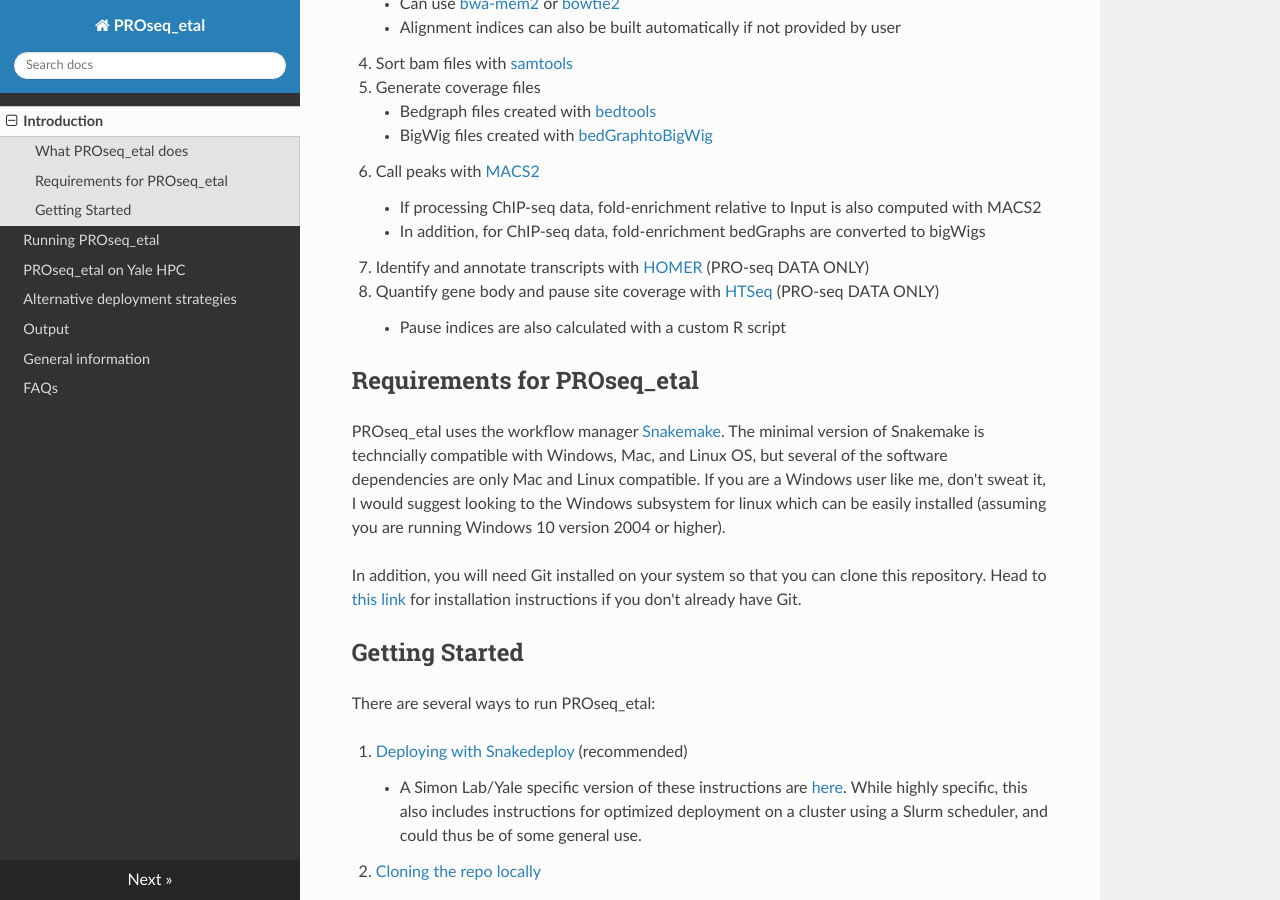
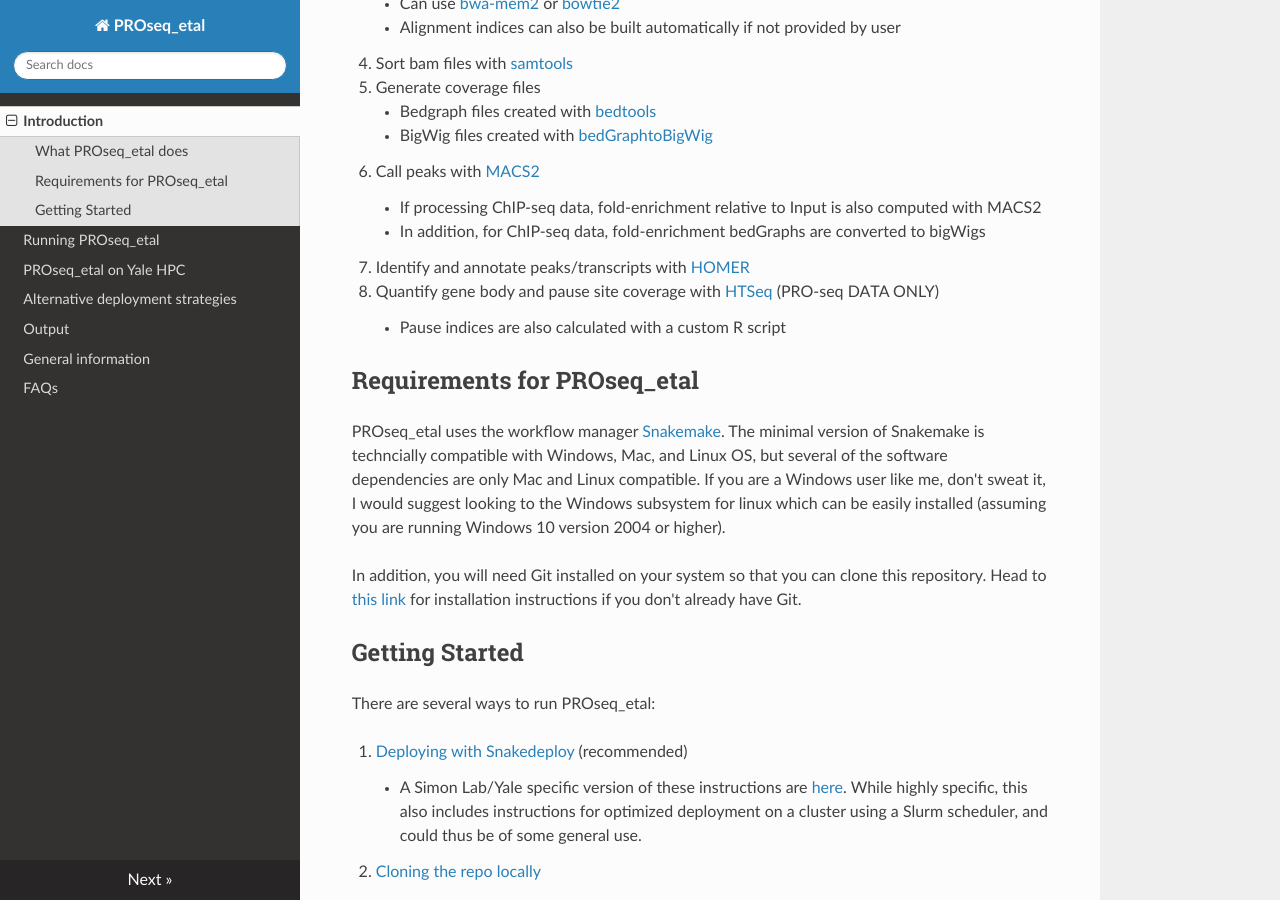
Before and after one commit to isaacvock/PROseq_etal, an MkDocs documentation site: the page built from docs/index.md, in a window 1280 px wide and 900 px high, scrolled down 536 px. Built offline with MkDocs 1.6.1, drawn with Linux system fonts in a browser that asks for light colours; nearby versions of some CDN libraries.

Commit message:
Corrected documentation

```diff
--- a/docs/index.md
+++ b/docs/index.md
@@ -19,7 +19,7 @@ The pipeline includes the following steps:
 1. Call peaks with [MACS2](https://github.com/macs3-project/MACS/tree/master)
     * If processing ChIP-seq data, fold-enrichment relative to Input is also computed with MACS2
     * In addition, for ChIP-seq data, fold-enrichment bedGraphs are converted to bigWigs
-1. Identify and annotate transcripts with [HOMER](http://homer.ucsd.edu/homer/) (PRO-seq DATA ONLY)
+1. Identify and annotate peaks/transcripts with [HOMER](http://homer.ucsd.edu/homer/)
 1. Quantify gene body and pause site coverage with [HTSeq](https://htseq.readthedocs.io/en/master/htseqcount.html) (PRO-seq DATA ONLY)
     * Pause indices are also calculated with a custom R script
 
```
